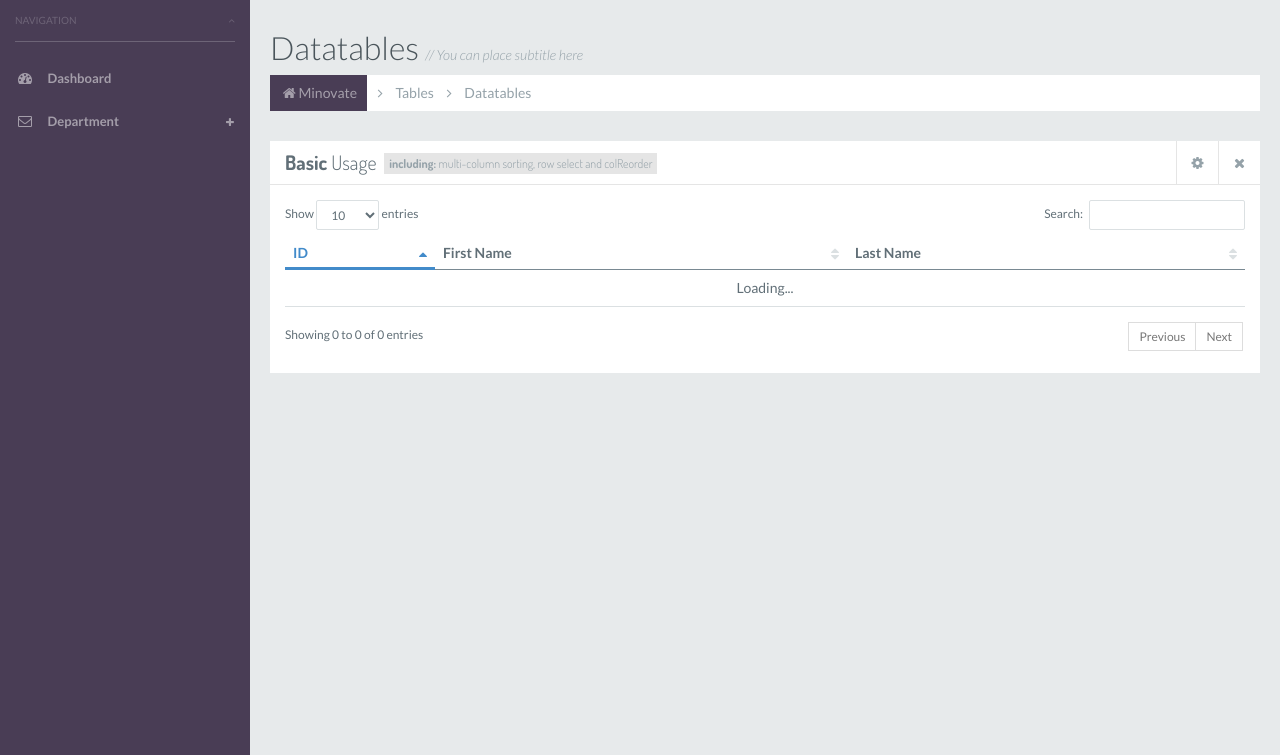
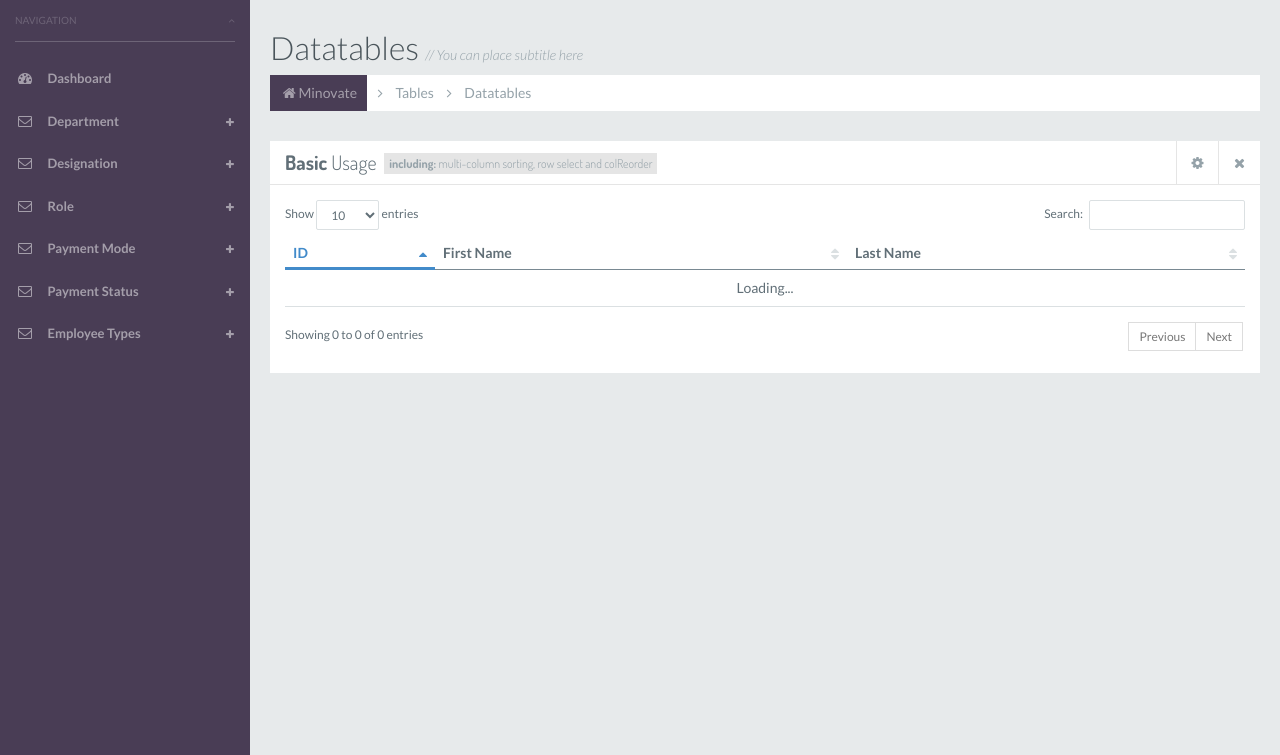
Before and after one commit to anjaneyavadivel/trulms, a CodeIgniter app: page /database/index.php/manage/index in a window 1280 px wide. Shown: the part 45-800 px from the top of the page. Run offline with CodeIgniter, Linux system fonts and the light colour scheme; style sheets or scripts are compiled from the project's sources; some libraries are stand-ins or nearby versions.

Commit message:
karthik on 17-10-2016-3  ,routes

```diff
--- a/application/config/routes.php
+++ b/application/config/routes.php
@@ -49,10 +49,43 @@ defined('BASEPATH') OR exit('No direct script access allowed');
 | Examples:	my-controller/index	-> my_controller/index
 |		my-controller/my-method	-> my_controller/my_method
 */
-$route['default_controller'] = 'welcome';
-$route['dashboard'] = 'welcome/dashboard';
-$route['login'] = 'welcome/login';
-$route['logout'] = 'welcome/logout';
-$route['forgot-password'] = 'welcome/forgot_password';
 $route['404_override'] = '';
 $route['translate_uri_dashes'] = FALSE;
+
+
+
+$route['default_controller'] 			= 		'welcome';
+$route['dashboard'] 					=		'welcome/dashboard';
+$route['login'] 						= 		'welcome/login';
+$route['logout']						=		'welcome/logout';
+$route['forgot-password'] 				=		'welcome/forgot_password';
+
+
+
+/*******************************************manage Controller*****************************/
+
+
+
+$route['department'] 					=		'manage/department';
+$route['add_department'] 				=		'manage/add_department';
+$route['edit_department'] 				=		'manage/edit_department';
+
+$route['designation'] 					=		'manage/designation';
+$route['add_designation'] 				=		'manage/add_designation';
+$route['edit_designation'] 				=		'manage/edit_designation';
+
+$route['role'] 							=		'manage/role';
+$route['add_role'] 						=		'manage/add_role';
+$route['edit_role'] 					=		'manage/edit_role';
+
+$route['payment_mode'] 					=		'manage/payment_mode';
+$route['add_payment_mode'] 				=		'manage/add_payment_mode';
+$route['edit_payment_mode'] 			=		'manage/edit_payment_mode';
+
+$route['payment_status'] 				=		'manage/payment_status';
+$route['add_payment_status'] 			=		'manage/add_payment_status';
+$route['edit_payment_status'] 			=		'manage/edit_payment_status';
+
+$route['employee_types'] 				=		'manage/employee_types';
+$route['add_employee_types'] 			=		'manage/add_employee_types';
+$route['edit_employee_types'] 			=		'manage/edit_employee_types';
--- a/application/views/admin/sidebar.php
+++ b/application/views/admin/sidebar.php
@@ -395,10 +395,56 @@
                                                 <a href="#"><i class="fa fa-envelope-o"></i> <span>Department</span> </a>
                                                 <ul>
                                                     <li><a href="<?= base_url()?>manage"><i class="fa fa-caret-right"></i> Manage</a></li>
-                                                    <li><a href="<?= base_url()?>manage/dept_add"><i class="fa fa-caret-right"></i> Add Table</a></li>
+                                                    <li><a href="<?= base_url()?>add_department"><i class="fa fa-caret-right"></i> Add Table</a></li>
 
                                                 </ul>
                                             </li>
+
+
+											<li>
+                                                <a href="#"><i class="fa fa-envelope-o"></i> <span>Designation</span> </a>
+                                                <ul>
+                                                    <li><a href="<?= base_url()?>designation"><i class="fa fa-caret-right"></i> Designation</a></li>
+                                                    <li><a href="<?= base_url()?>add_designation"><i class="fa fa-caret-right"></i> Add Designation</a></li>
+
+                                                </ul>
+                                            </li>
+
+											<li>
+                                                <a href="#"><i class="fa fa-envelope-o"></i> <span>Role</span> </a>
+                                                <ul>
+                                                    <li><a href="<?= base_url()?>role"><i class="fa fa-caret-right"></i> Role</a></li>
+                                                    <li><a href="<?= base_url()?>add_role"><i class="fa fa-caret-right"></i> Add Role</a></li>
+
+                                                </ul>
+                                            </li>
+
+											<li>
+                                                <a href="#"><i class="fa fa-envelope-o"></i> <span>Payment Mode</span> </a>
+                                                <ul>
+                                                    <li><a href="<?= base_url()?>payment_mode"><i class="fa fa-caret-right"></i> Payment Mode</a></li>
+                                                    <li><a href="<?= base_url()?>add_payment_mode"><i class="fa fa-caret-right"></i> Add Payment Mode</a></li>
+
+                                                </ul>
+                                            </li>
+                                            <li>
+                                                <a href="#"><i class="fa fa-envelope-o"></i> <span>Payment Status</span> </a>
+                                                <ul>
+                                                    <li><a href="<?= base_url()?>payment_status"><i class="fa fa-caret-right"></i> Payment Status</a></li>
+                                                    <li><a href="<?= base_url()?>add_payment_status"><i class="fa fa-caret-right"></i> Add Payment Status</a></li>
+
+                                                </ul>
+                                            </li>
+											<li>
+                                                <a href="#"><i class="fa fa-envelope-o"></i> <span>Employee Types</span> </a>
+                                                <ul>
+                                                    <li><a href="<?= base_url()?>employee_types"><i class="fa fa-caret-right"></i> Employee Types</a></li>
+                                                    <li><a href="<?= base_url()?>add_employee_types"><i class="fa fa-caret-right"></i> Add Employee Types</a></li>
+
+                                                </ul>
+                                            </li>
+
+
 
 
 
```
